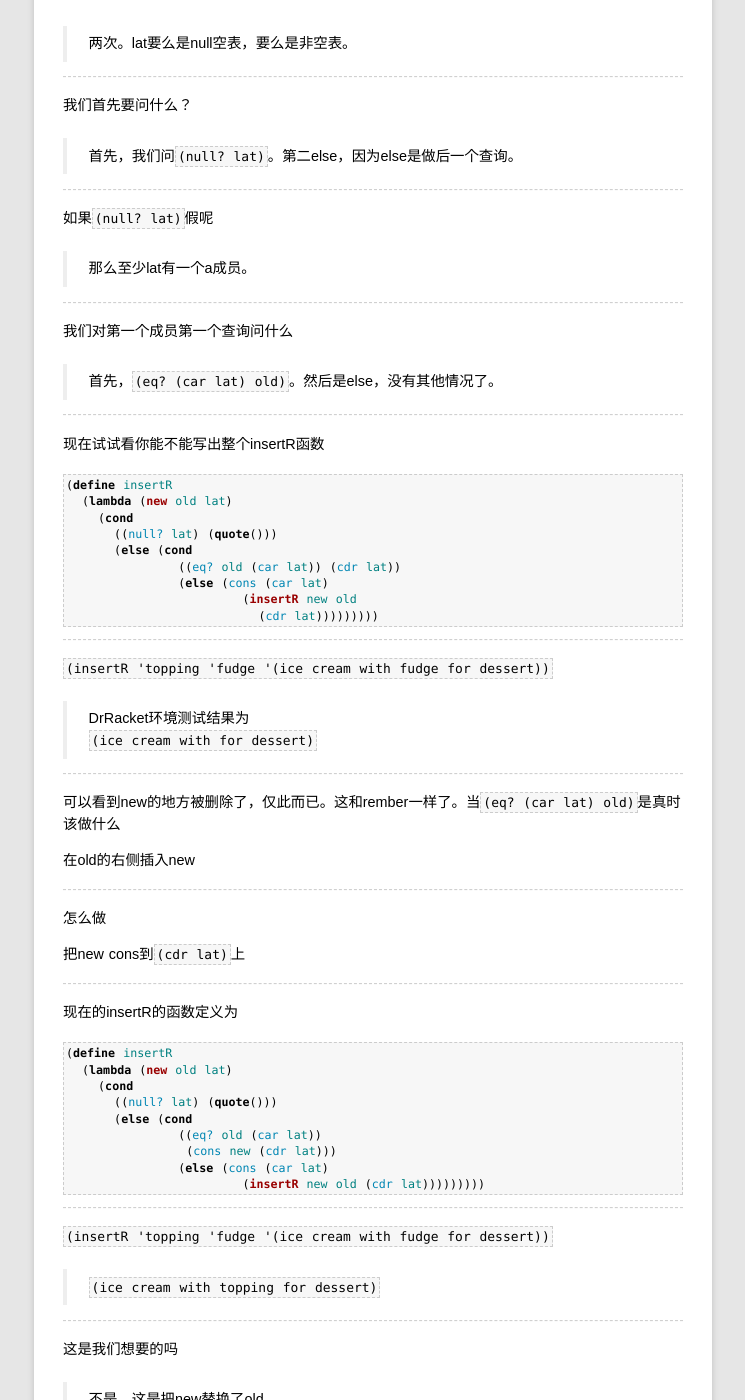
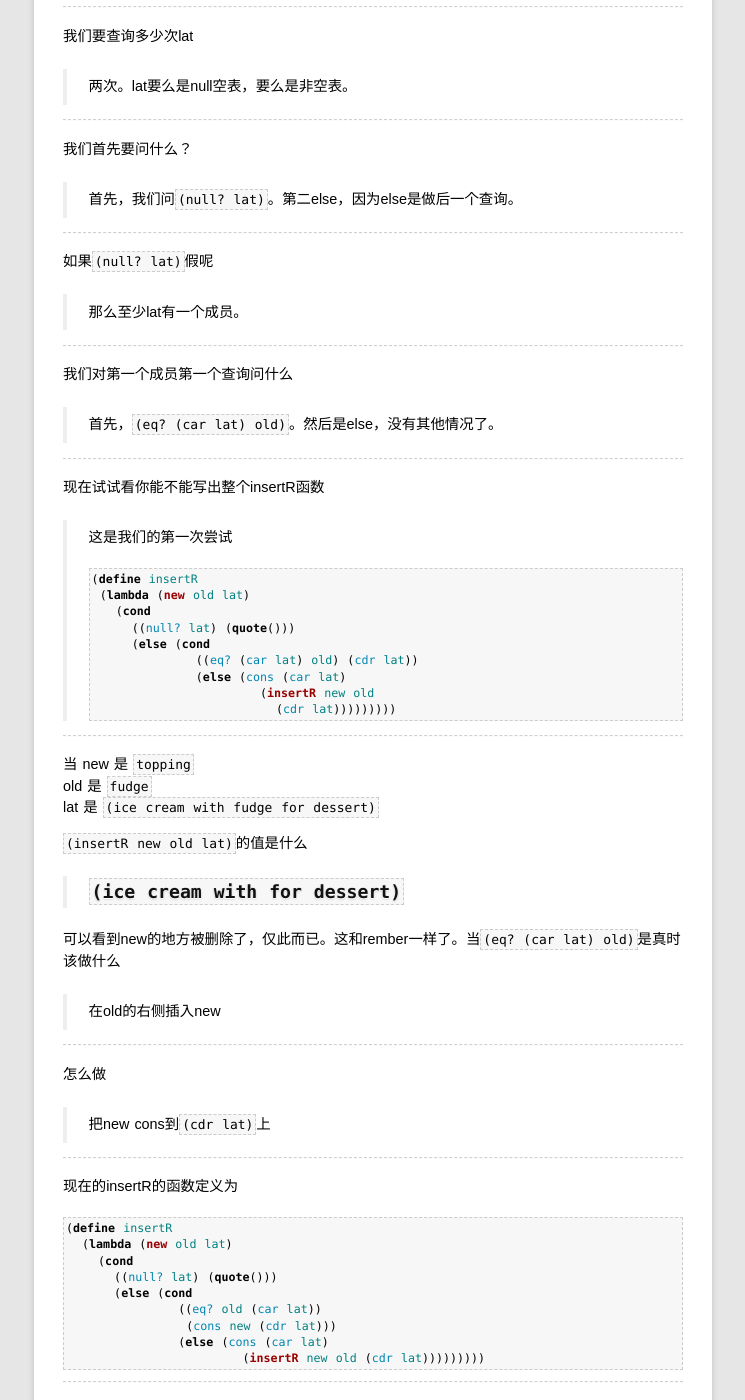
Before and after one commit to rhuichao/uternet.github.io, a Jekyll site: the page built from TLS/03.md, in a window 1280 px wide and 1400 px high, scrolled down 16191 px. Shown: the whole window, without its empty margins (267-1012 px from the left). Built offline with Jekyll 4.4.1, drawn with Linux system fonts in a browser that asks for light colours; some web fonts are replaced; Markdown is read by kramdown in place of the engine named in the settings; some of the changed text lies outside the part shown.

Commit message:
new document posted

````diff
--- a/TLS/03.md
+++ b/TLS/03.md
@@ -761,11 +761,12 @@ else
 下面的代码是什么意思
 `(cons (car (car l)) (firsts (cdr l)))`
 
->把`(car (car l))`cons到`(firsts (cdr l))`。为了找出`(firsts (cdr ))`，我们用新参数`(cdr l)`递归函数
-
--------------
-
-`(null? l)`其中 l 是`((c d) (e f))`
+>把`(car (car l))`cons到`(firsts (cdr l))`。为了找出`(firsts (cdr l))`，我们用新参数`(cdr l)`递归函数
+
+-------------
+
+`(null? l)`
+其中 l 是`((c d) (e f))`
 
 >否，移动到下一行
 
@@ -789,7 +790,7 @@ else
 下面的代码是什么意思
 `(cons (car (car l)) (firsts (cdr l)))`
 
->把`(car (`car l))`cons到`(firsts (cdr l))`。为了找出`(firsts (cdr ))`，我们用新参数`(cdr l)递归函数
+>把`(car (car l))`cons到`(firsts (cdr l))`。为了找出`(firsts (cdr ))`，我们用新参数`(cdr l)递归函数
 
 -------------
 
@@ -922,7 +923,7 @@ lat是 `(a b c d f g d h)`
 
 如果`(null? lat)`假呢
 
->那么至少lat有一个a成员。
+>那么至少lat有一个成员。
 
 ------
 
@@ -934,37 +935,40 @@ lat是 `(a b c d f g d h)`
 
 现在试试看你能不能写出整个insertR函数
 
-```scheme
-(define insertR
-  (lambda (new old lat)
-    (cond
-      ((null? lat) (quote()))
-      (else (cond
-              ((eq? old (car lat)) (cdr lat))
-              (else (cons (car lat)
-                      (insertR new old
-                        (cdr lat)))))))))
-```
-
-------
-
-`(insertR 'topping 'fudge '(ice cream with fudge for dessert))`
-
->DrRacket环境测试结果为
+>这是我们的第一次尝试
+>
+>```scheme
+>(define insertR
+>  (lambda (new old lat)
+>    (cond
+>      ((null? lat) (quote()))
+>      (else (cond
+>              ((eq? (car lat) old) (cdr lat))
+>              (else (cons (car lat)
+>                      (insertR new old
+>                        (cdr lat)))))))))
+>```
+
+------
+
+当 new 是 `topping`
+old 是 `fudge`
+lat 是 `(ice cream with fudge for dessert)`
+
+`(insertR new old lat)`的值是什么
+
 >`(ice cream with for dessert)`
-
-
 ------
 
 可以看到new的地方被删除了，仅此而已。这和rember一样了。当`(eq? (car lat) old)`是真时该做什么
 
-在old的右侧插入new
+>在old的右侧插入new
 
 ------
 
 怎么做
 
-把new cons到`(cdr lat)`上
+>把new cons到`(cdr lat)`上
 
 ------
 
````
Also changed, not shown: other parts of TLS/03.md (+2 -2 lines).
